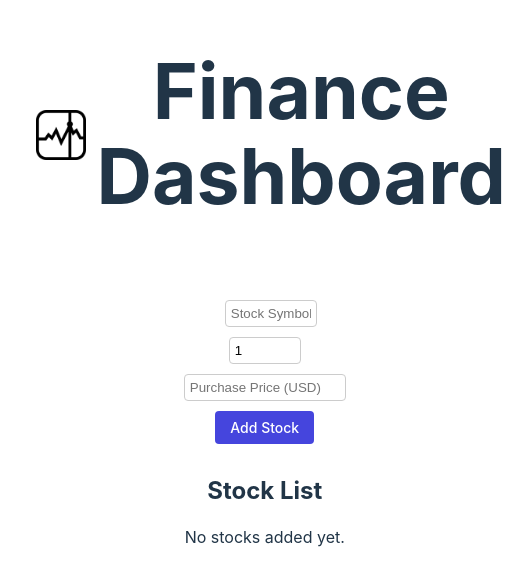
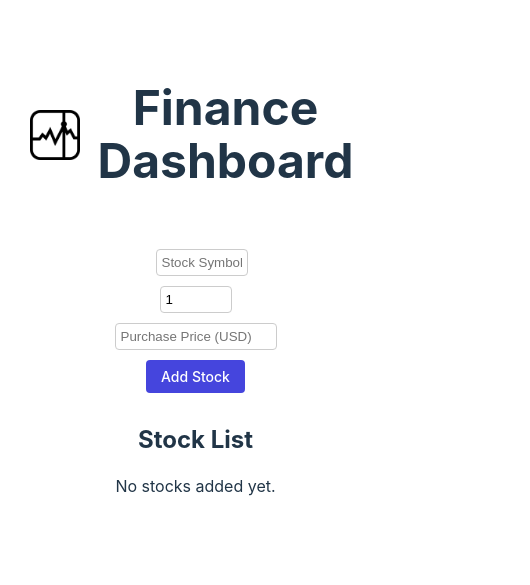
Before and after one commit to jayelinjiaqi/capstone-jayelin-se100, a React (Vite) app: page / in a window 390 px wide. Shown: the part 145-730 px from the top of the page, 530 px wide, since content can reach past the window. Built offline with nearby package versions, Linux system fonts and the light colour scheme.

Commit message:
header font 15 small screen

```diff
--- a/src/Header.css
+++ b/src/Header.css
@@ -6,7 +6,7 @@
 
 @media (max-width: 400px) { /*smaller screen */
     .header {
-      font-size: 24px;
+      font-size: 15px;
       padding: 10px;
     }
   }
```
